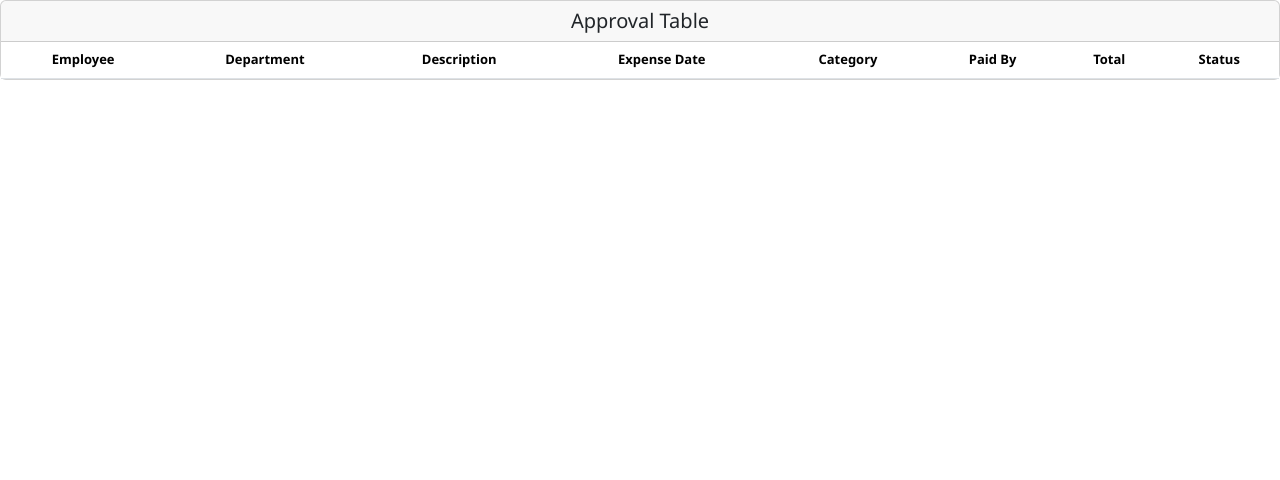
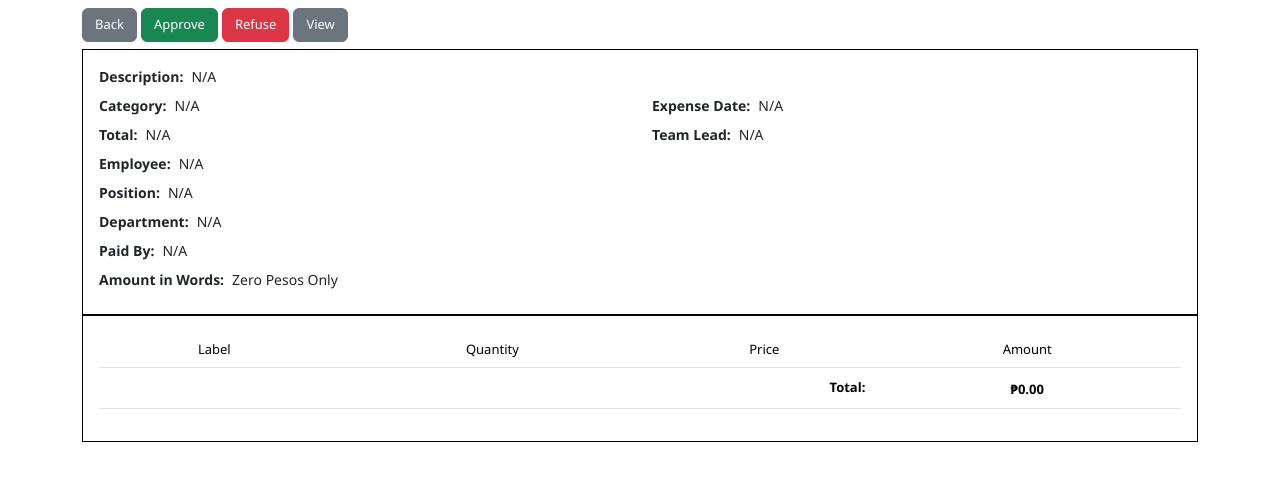
Before and after one commit to RaymondJAT/BudgetMonitoringTL, a React (Vite) app in the folder BudgetMonitoringTL/: page /approval in a window 1280 px wide. Shown: the top 480 px of the page. Built offline with nearby package versions, Linux system fonts and the light colour scheme.

Commit message:
[ADDED] - Table [FIXED] - Data

```diff
--- a/BudgetMonitoringTL/package.json
+++ b/BudgetMonitoringTL/package.json
@@ -14,6 +14,7 @@
     "react": "^19.0.0",
     "react-bootstrap": "^2.10.9",
     "react-dom": "^19.0.0",
+    "react-router-dom": "^7.3.0",
     "react-to-print": "^3.0.5"
   },
   "devDependencies": {
--- a/BudgetMonitoringTL/src/App.jsx
+++ b/BudgetMonitoringTL/src/App.jsx
@@ -1,27 +1,19 @@
 import React from "react";
+import { BrowserRouter as Router, Routes, Route } from "react-router-dom";
 import "bootstrap/dist/css/bootstrap.min.css";
 import "./index.css";
 import ApprovalForm from "./components/ApprovalForm";
 import TeamLead from "./pages/TeamLead";
 
 function App() {
-  const requestData = {
-    employee: "John Doe",
-    position: "IT Field Associate",
-    department: "IT",
-    paidBy: "Employee (To reimburse)",
-    category: "Business trip",
-    expenseDate: "03/07/2025",
-    total: "500.00",
-    teamLead: "Jane Smith",
-    description: "Trip to Hong Kong to meet Mickey Mouse.",
-    amountInWords: "Five Hundred Pesos Only",
-  };
-
   return (
     <>
-      {/* <ApprovalForm data={requestData} /> */}
-      <TeamLead />
+      <Router>
+        <Routes>
+          <Route path="/" element={<TeamLead />} />
+          <Route path="/approval" element={<ApprovalForm />} />
+        </Routes>
+      </Router>
     </>
   );
 }
--- a/BudgetMonitoringTL/src/components/ApprovalForm.jsx
+++ b/BudgetMonitoringTL/src/components/ApprovalForm.jsx
@@ -1,9 +1,13 @@
 import React, { useState } from "react";
+import { useLocation, useNavigate } from "react-router-dom";
 import { Container, Row, Col, Button } from "react-bootstrap";
 import DataTable from "./DataTable";
 import PrintModal from "./PrintModal";
 
-const ApprovalForm = ({ data }) => {
+const ApprovalForm = () => {
+  const { state: data } = useLocation();
+  const navigate = useNavigate();
+
   const fields = [
     { label: "Employee", key: "employee" },
     { label: "Position", key: "position" },
@@ -25,8 +29,15 @@ const ApprovalForm = ({ data }) => {
   return (
     <>
       <Container className="custom-wrapper pb-5">
-        {/* buttons */}
+        {/* Buttons */}
         <div className="custom-btn d-flex flex-column flex-md-row gap-1 pt-2">
+          <Button
+            variant="secondary"
+            onClick={() => navigate(-1)}
+            className="btn-responsive"
+          >
+            Back
+          </Button>
           <Button variant="success" className="btn-responsive">
             Approve
           </Button>
@@ -42,18 +53,18 @@ const ApprovalForm = ({ data }) => {
           </Button>
         </div>
 
-        {/* main container */}
+        {/* Main container */}
         <div className="custom-container border border-black p-3 bg-white">
           <Row className="mb-2">
             <Col xs={12} className="d-flex flex-column flex-md-row">
               <strong className="title text-start">Description:</strong>
               <p className="ms-md-2 mb-0 text-start">
-                {data?.description || " "}
+                {data?.description || "N/A"}
               </p>
             </Col>
           </Row>
 
-          {/* partner fields */}
+          {/* Partner fields */}
           <Row>
             {partnerFields.map((field, index) => (
               <Col
@@ -63,17 +74,17 @@ const ApprovalForm = ({ data }) => {
                 className="d-flex align-items-center mb-2"
               >
                 <strong className="title">{field.label}:</strong>
-                <p className="ms-2 mb-0">{data?.[field.key] || " "}</p>
+                <p className="ms-2 mb-0">{data?.[field.key] || "N/A"}</p>
               </Col>
             ))}
           </Row>
 
-          {/* fields */}
+          {/* Fields */}
           {fields.map((field, index) => (
             <Row key={index}>
               <Col xs={12} className="d-flex align-items-center mb-2">
                 <strong className="title">{field.label}:</strong>
-                <p className="ms-2 mb-0">{data?.[field.key] || " "}</p>
+                <p className="ms-2 mb-0">{data?.[field.key] || "N/A"}</p>
               </Col>
             </Row>
           ))}
@@ -86,8 +97,8 @@ const ApprovalForm = ({ data }) => {
           </Row>
         </div>
 
-        {/* Table Section */}
         <DataTable
+          employeeName={data?.employee || ""}
           setAmountInWords={setAmountInWords}
           setParticulars={setParticulars}
         />
@@ -96,7 +107,7 @@ const ApprovalForm = ({ data }) => {
       <PrintModal
         show={modalShow}
         onHide={() => setModalShow(false)}
-        data={{ ...data, items: particulars }} // Ensure items are passed
+        data={{ ...data, items: particulars }}
         amountInWords={amountInWords}
       />
     </>
--- a/BudgetMonitoringTL/src/components/DataTable.jsx
+++ b/BudgetMonitoringTL/src/components/DataTable.jsx
@@ -1,37 +1,28 @@
 import React, { useState, useEffect } from "react";
 import { Table, Container } from "react-bootstrap";
 import { numberToWords } from "../js/numberToWords";
+import { tableData } from "../mock-data/tableData";
 
-const DataTable = ({ setAmountInWords, setParticulars }) => {
-  const [tableData] = useState([
-    { label: "Ticket", quantity: 4, price: 250 },
-    { label: "Food", quantity: 2, price: 100 },
-    { label: "Others", quantity: 1, price: 50.87 },
-    { label: "Food", quantity: 2, price: 100 },
-    { label: "Ticket", quantity: 3, price: 250.99 },
-    { label: "Ticket", quantity: 1, price: 250 },
-    { label: "Ticket", quantity: 2, price: 250 },
-  ]);
+const DataTable = ({ employeeName, setAmountInWords, setParticulars }) => {
+  // Find transactions for the selected employee
+  const employeeData = tableData.find((e) => e.employee === employeeName);
+  const [data] = useState(employeeData ? employeeData.transactions : []);
 
   useEffect(() => {
-    // Update particulars in ApprovalForm
     setParticulars(
-      tableData.map((item) => ({
+      data.map((item) => ({
         label: item.label,
         quantity: item.quantity,
         price: item.price,
         amount: item.quantity * item.price,
       }))
     );
-  }, [setParticulars, tableData]);
+  }, [setParticulars, data]);
 
-  // computing total dynamically
-  const total = tableData.reduce(
-    (sum, row) => sum + row.quantity * row.price,
-    0
-  );
+  // Compute total dynamically
+  const total = data.reduce((sum, row) => sum + row.quantity * row.price, 0);
 
-  // amount in words
+  // Convert total amount to words
   useEffect(() => {
     setAmountInWords(numberToWords(total));
   }, [total, setAmountInWords]);
@@ -39,7 +30,7 @@ const DataTable = ({ setAmountInWords, setParticulars }) => {
   return (
     <Container className="table-wrapper border border-black p-3">
       <Table responsive>
-        <thead className="tableHead">
+        <thead className="tableHead text-center">
           <tr>
             <th>Label</th>
             <th>Quantity</th>
@@ -47,8 +38,8 @@ const DataTable = ({ setAmountInWords, setParticulars }) => {
             <th>Amount</th>
           </tr>
         </thead>
-        <tbody className="tableBody">
-          {tableData.map((row, index) => (
+        <tbody className="tableBody text-center">
+          {data.map((row, index) => (
             <tr key={index}>
               <td>{row.label || "N/A"}</td>
               <td>{row.quantity ?? 0}</td>
@@ -62,7 +53,7 @@ const DataTable = ({ setAmountInWords, setParticulars }) => {
             <td colSpan="3" className="custom-col text-end">
               <strong>Total:</strong>
             </td>
-            <td>
+            <td className="text-center">
               <strong>₱{total.toFixed(2)}</strong>
             </td>
           </tr>
--- a/BudgetMonitoringTL/src/components/PrintModal.jsx
+++ b/BudgetMonitoringTL/src/components/PrintModal.jsx
@@ -1,6 +1,5 @@
 import React, { useState, useEffect } from "react";
 import { Row, Col, Modal, Container, Table } from "react-bootstrap";
-import { numberToWords } from "../js/numberToWords";
 
 const PrintModal = ({ show, onHide, data, amountInWords }) => {
   const [dateFiled, setDateFiled] = useState("");
--- a/BudgetMonitoringTL/src/index.css
+++ b/BudgetMonitoringTL/src/index.css
@@ -73,9 +73,14 @@ tfoot strong {
   font-size: 13px;
 }
 
-.admin-table th {
+/* team leader */
+.team-table th {
   font-size: 13px;
   font-weight: 700;
+}
+
+.team-table td {
+  font-size: 13px;
 }
 
 /* Responsive spacing */
--- /dev/null
+++ b/BudgetMonitoringTL/src/mock-data/mockData.js
@@ -0,0 +1,26 @@
+export const mockData = [
+  {
+    employee: "John Doe",
+    position: "Research and Development",
+    teamLead: "John Wick",
+    department: "IT",
+    description: "Laptop Purchase",
+    expenseDate: "03/07/2025",
+    category: "Equipment",
+    paidBy: "Employee",
+    total: "2000.00",
+    status: "Pending",
+  },
+  {
+    employee: "Jane Smith",
+    position: "IT Field Associate",
+    department: "IT",
+    description: "Training Expense",
+    expenseDate: "03/10/2025",
+    teamLead: "Jane Doe",
+    category: "Education",
+    paidBy: "Employee",
+    total: "3500.00",
+    status: "Approved",
+  },
+];
--- /dev/null
+++ b/BudgetMonitoringTL/src/mock-data/tableData.js
@@ -0,0 +1,17 @@
+export const tableData = [
+  {
+    employee: "John Doe",
+    transactions: [
+      { label: "Laptop", quantity: 1, price: 1200 },
+      { label: "Mouse", quantity: 1, price: 50 },
+      { label: "Keyboard", quantity: 1, price: 100.85 },
+    ],
+  },
+  {
+    employee: "Jane Smith",
+    transactions: [
+      { label: "Training Course", quantity: 4, price: 500 },
+      { label: "Conference Ticket", quantity: 2, price: 200 },
+    ],
+  },
+];
--- a/BudgetMonitoringTL/src/pages/TeamLead.jsx
+++ b/BudgetMonitoringTL/src/pages/TeamLead.jsx
@@ -1,14 +1,22 @@
-import React from "react";
+import React, { useState } from "react";
 import { Table, Card } from "react-bootstrap";
+import { useNavigate } from "react-router-dom";
+import { mockData } from "../mock-data/mockData";
 
 const TeamLead = () => {
+  const navigate = useNavigate();
+
+  const handleRowClick = (rowData) => {
+    navigate("/approval", { state: rowData });
+  };
+
   return (
     <Card className="w-auto">
       <Card.Header as="h5" className="text-center">
-        Approval Table
+        TEAM LEADER
       </Card.Header>
       <Card.Body className="p-0">
-        <Table hover className="admin-table m-0">
+        <Table hover className="team-table m-0">
           <thead>
             <tr className="text-center">
               <th>Employee</th>
@@ -21,7 +29,25 @@ const TeamLead = () => {
               <th>Status</th>
             </tr>
           </thead>
-          <tbody></tbody>
+          <tbody>
+            {mockData.map((row, index) => (
+              <tr
+                key={index}
+                onClick={() => handleRowClick(row)}
+                style={{ cursor: "pointer" }}
+                className="text-center"
+              >
+                <td>{row.employee}</td>
+                <td>{row.department}</td>
+                <td>{row.description}</td>
+                <td>{row.expenseDate}</td>
+                <td>{row.category}</td>
+                <td>{row.paidBy}</td>
+                <td>₱{row.total}</td>
+                <td>{row.status}</td>
+              </tr>
+            ))}
+          </tbody>
         </Table>
       </Card.Body>
     </Card>
```
Also changed, not shown: 1 other file (tests, documents, lock files or other folders).
